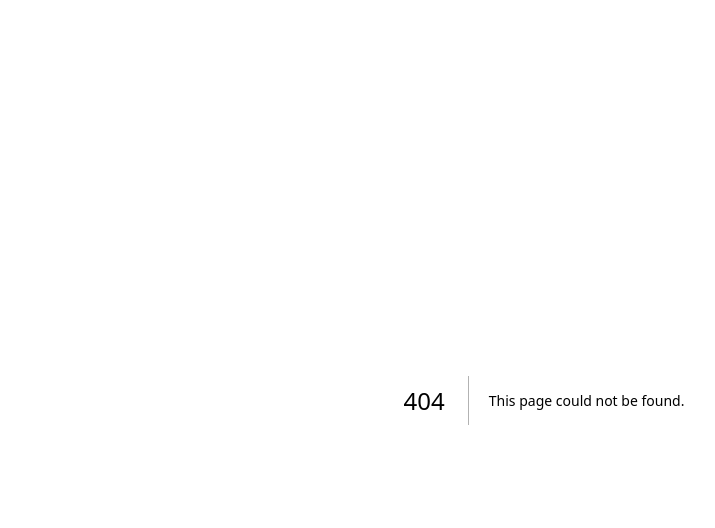
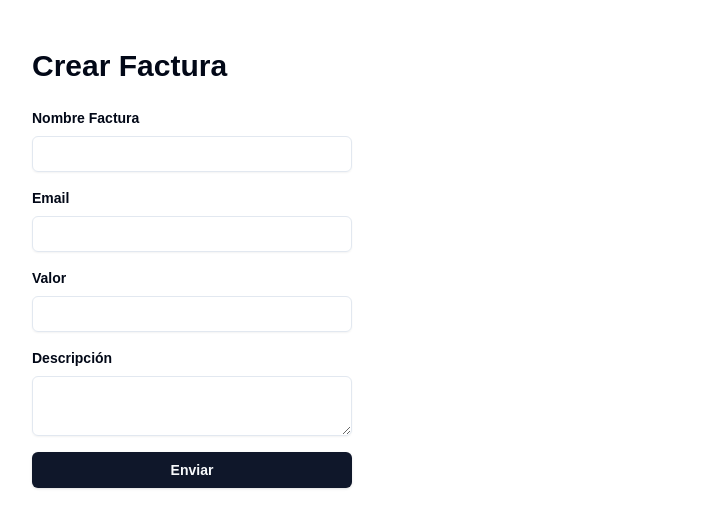
Before and after one commit to OmarSkdev/FacturaAppNextJS, a Next.js app: page /facturas/nueva in a window 1280 px wide. Before the commit this address had no page. Shown: the top 528 px of the page, without its empty margins (96-811 px from the left). Built offline with nearby package versions, Linux system fonts and the light colour scheme.

Commit message:
Crear formulario Agregar Factura

```diff
--- a/package.json
+++ b/package.json
@@ -10,6 +10,7 @@
   },
   "dependencies": {
     "@radix-ui/react-icons": "^1.3.0",
+    "@radix-ui/react-label": "^2.1.0",
     "@radix-ui/react-slot": "^1.1.0",
     "class-variance-authority": "^0.7.0",
     "clsx": "^2.1.1",
--- /dev/null
+++ b/src/app/facturas/nueva/page.tsx
@@ -0,0 +1,47 @@
+import { Label } from "@/components/ui/label";
+import { Input } from "../../../components/ui/input";
+import { Textarea } from "@/components/ui/textarea";
+import { Button } from "@/components/ui/button";
+
+
+
+
+export default function Home() {
+  return (
+
+      <main className="flex flex-col justify-center h-full gap-6 max-w-5xl mx-auto my-12" >
+        <div className="flex justify-between">
+            <h1 className="text-3xl font-semibold">Crear Factura</h1>
+
+        </div>
+        <form className="grid gap-4 max-w-xs">
+            <div>
+                <Label htmlFor="nombre" className="block font-semibold text-sm mb-2" >Nombre Factura</Label>
+                <Input id="nombre" name="nombre" type="text"></Input>
+            </div>
+            <div>
+                <Label htmlFor="email" className="block font-semibold text-sm mb-2" >Email</Label>
+                <Input id="email" name="email" type="email"></Input>
+            </div>
+            <div>
+                <Label htmlFor="valor" className="block font-semibold text-sm mb-2">Valor</Label>
+                <Input id="valor" name="valor" type="text"></Input>
+            </div>
+            <div>
+                <Label htmlFor="descripcion" className="block font-semibold text-sm mb-2">Descripción</Label>
+                <Textarea></Textarea>
+            </div>
+            <div>
+                <Button className="w-full font-semibold">
+                    Enviar
+                </Button>
+            </div>
+        </form>
+
+
+
+
+      </main>
+
+  );
+}
--- /dev/null
+++ b/src/components/ui/input.tsx
@@ -0,0 +1,25 @@
+import * as React from "react"
+
+import { cn } from "@/lib/utils"
+
+export interface InputProps
+  extends React.InputHTMLAttributes<HTMLInputElement> {}
+
+const Input = React.forwardRef<HTMLInputElement, InputProps>(
+  ({ className, type, ...props }, ref) => {
+    return (
+      <input
+        type={type}
+        className={cn(
+          "flex h-9 w-full rounded-md border border-input bg-transparent px-3 py-1 text-sm shadow-sm transition-colors file:border-0 file:bg-transparent file:text-sm file:font-medium file:text-foreground placeholder:text-muted-foreground focus-visible:outline-none focus-visible:ring-1 focus-visible:ring-ring disabled:cursor-not-allowed disabled:opacity-50",
+          className
+        )}
+        ref={ref}
+        {...props}
+      />
+    )
+  }
+)
+Input.displayName = "Input"
+
+export { Input }
--- /dev/null
+++ b/src/components/ui/label.tsx
@@ -0,0 +1,26 @@
+"use client"
+
+import * as React from "react"
+import * as LabelPrimitive from "@radix-ui/react-label"
+import { cva, type VariantProps } from "class-variance-authority"
+
+import { cn } from "@/lib/utils"
+
+const labelVariants = cva(
+  "text-sm font-medium leading-none peer-disabled:cursor-not-allowed peer-disabled:opacity-70"
+)
+
+const Label = React.forwardRef<
+  React.ElementRef<typeof LabelPrimitive.Root>,
+  React.ComponentPropsWithoutRef<typeof LabelPrimitive.Root> &
+    VariantProps<typeof labelVariants>
+>(({ className, ...props }, ref) => (
+  <LabelPrimitive.Root
+    ref={ref}
+    className={cn(labelVariants(), className)}
+    {...props}
+  />
+))
+Label.displayName = LabelPrimitive.Root.displayName
+
+export { Label }
--- /dev/null
+++ b/src/components/ui/textarea.tsx
@@ -0,0 +1,24 @@
+import * as React from "react"
+
+import { cn } from "@/lib/utils"
+
+export interface TextareaProps
+  extends React.TextareaHTMLAttributes<HTMLTextAreaElement> {}
+
+const Textarea = React.forwardRef<HTMLTextAreaElement, TextareaProps>(
+  ({ className, ...props }, ref) => {
+    return (
+      <textarea
+        className={cn(
+          "flex min-h-[60px] w-full rounded-md border border-input bg-transparent px-3 py-2 text-sm shadow-sm placeholder:text-muted-foreground focus-visible:outline-none focus-visible:ring-1 focus-visible:ring-ring disabled:cursor-not-allowed disabled:opacity-50",
+          className
+        )}
+        ref={ref}
+        {...props}
+      />
+    )
+  }
+)
+Textarea.displayName = "Textarea"
+
+export { Textarea }
```
Also changed, not shown: 1 other file (tests, documents, lock files or other folders).
